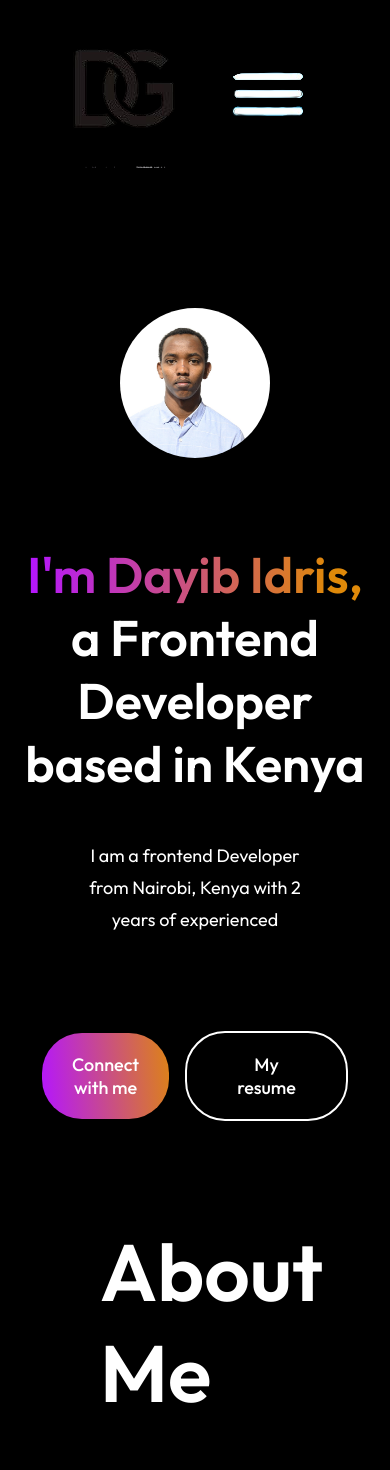
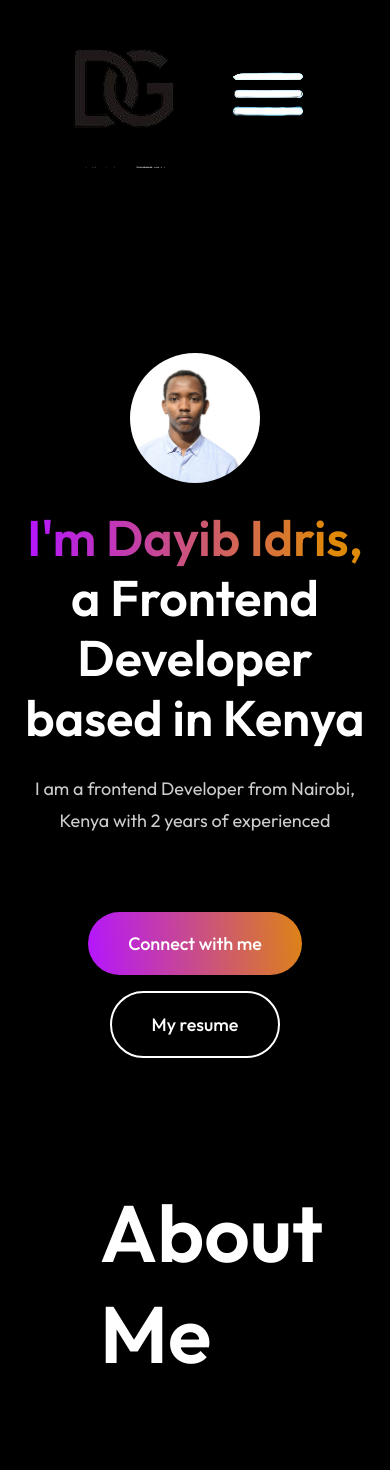
Before and after one commit to Dayib276/my_official_portfolio, a React (Vite) app: page / in a window 390 px wide. Shown: the top 1470 px of the page. Built offline with nearby package versions, Linux system fonts and the light colour scheme.

Commit message:
my official web page

```diff
--- a/src/App.jsx
+++ b/src/App.jsx
@@ -1,4 +1,4 @@
- import React from 'react'
+import React from 'react'
 import Navbar from './components/Navbar/Navbar'
 import Hero from './components/Hero/Hero'
 import About from './components/About/About'
--- a/src/components/Hero/Hero.css
+++ b/src/components/Hero/Hero.css
@@ -1,3 +1,4 @@
+/*
 .hero{
     display: flex;
     align-items: center;
@@ -5,10 +6,9 @@
     gap: 35px;
 }
 .profile-image {
-  width: 150px;   /* or any desired size */
-  height: 150px;
-  object-fit: cover;  /* keeps aspect ratio and crops if needed */
-  border-radius: 50%; /* optional: makes it circular */
+height: 150px;
+  object-fit: cover;
+  border-radius: 50%;
   margin-top: 50px;
 }
 .hero h1{
@@ -69,11 +69,14 @@
      .hero h1 {
         margin-top: 50px;
         align-items: center;
-        width: 90%;
+        width: 100%;
         font-size: 50px;
+        max-width: 600px;
+
      }
      .hero p{
-       width: 60%;
+       width: 100%;
+       max-width: 600px;
        font-size: 18px;
        line-height: 32px;
        margin: 10px 0px;
@@ -93,3 +96,126 @@
         border-radius: 40px;
      }
 }
+*/
+/* ===== HERO SECTION ===== */
+.hero {
+  display: flex;
+  flex-direction: column;
+  align-items: center;
+  justify-content: center;
+  text-align: center;
+  gap: 35px;
+  min-height: 100vh;
+  padding: 0 1rem;
+  background-color: #000; /* optional */
+}
+
+.profile-image {
+  width: 150px;
+  height: 150px;
+  object-fit: cover;
+  border-radius: 50%;
+  margin-top: 50px;
+}
+
+/* Heading */
+.hero h1 {
+  width: 100%;
+  max-width: 600px;
+  font-size: 90px;
+  font-weight: 600;
+  margin: 0 auto;
+  line-height: 1.1;
+  color: #fff;
+}
+
+.hero h1 span {
+  background: linear-gradient(270deg, #DF8909 10%, #B415FF 100%);
+  -webkit-background-clip: text;
+  -webkit-text-fill-color: transparent;
+}
+
+/* Paragraph */
+.hero p {
+  width: 100%;
+  max-width: 600px;
+  font-size: 22px;
+  line-height: 40px;
+  margin: 0 auto;
+  color: #ccc;
+}
+
+/* Action Buttons */
+.hero-action {
+  display: flex;
+  align-items: center;
+  justify-content: center;
+  gap: 25px;
+  font-size: 24px;
+  font-weight: 500;
+  margin: 50px 0;
+}
+
+.hero-connect {
+  padding: 25px 45px;
+  border-radius: 50px;
+  background: linear-gradient(264deg, #DF8909 -5.09%, #B415FF 100%);
+  color: #fff;
+  cursor: pointer;
+  transition: 0.3s;
+}
+
+.hero-resume {
+  padding: 25px 75px;
+  border-radius: 50px;
+  border: 2px solid #fff;
+  color: #fff;
+  cursor: pointer;
+  transition: 0.3s;
+}
+
+/* Hover Effects */
+.hero-connect:hover {
+  border: 2px solid #fff;
+}
+
+.hero-resume:hover {
+  border-color: #B415FF;
+}
+
+/* ===== RESPONSIVE DESIGN ===== */
+@media (max-width: 768px) {
+  .hero {
+    gap: 25px;
+    padding-top: 100px;
+  }
+
+  .profile-image {
+    margin-top: 40px;
+    width: 130px;
+    height: 130px;
+  }
+
+  .hero h1 {
+    font-size: 50px;
+    line-height: 1.2;
+  }
+
+  .hero p {
+    font-size: 18px;
+    line-height: 32px;
+  }
+
+  .hero-action {
+    flex-direction: column;
+    gap: 16px;
+    font-size: 18px;
+    margin-bottom: 50px;
+  }
+
+  .hero-connect,
+  .hero-resume {
+    padding: 20px 40px;
+    border-radius: 40px;
+  }
+}
```
